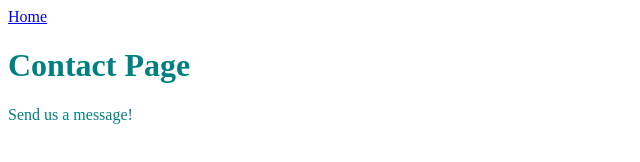
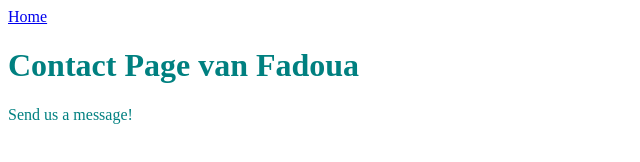
Before and after one commit to YassinRian/Gatsby_test_proj1, a Gatsby site: page /contact in a window 1280 px wide. Shown: the whole page, without its empty margins (0-640 px from the left). Built offline with nearby package versions, Linux system fonts and the light colour scheme; Gatsby itself is replaced by a stand-in of ours.

Commit message:
contact pagina aangepast

```diff
--- a/src/pages/contact.js
+++ b/src/pages/contact.js
@@ -5,7 +5,7 @@ import { Link} from "gatsby";
 export default () => (
     <div style={{ color: `teal`}}>
         <Link to="/">Home</Link>
-        <Header headerText="Contact Page"></Header>
+        <Header headerText="Contact Page van Fadoua"></Header>
         <p>
             Send us a message!
         </p>
```
